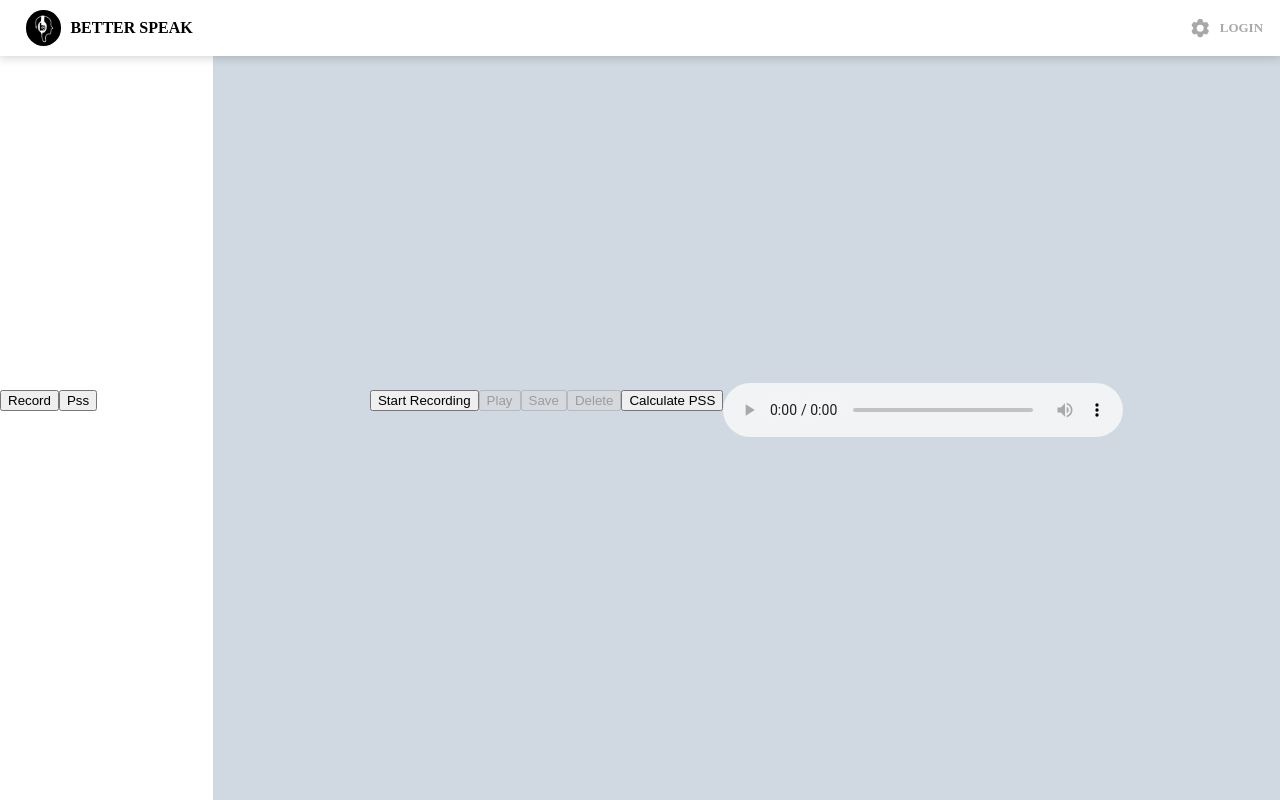
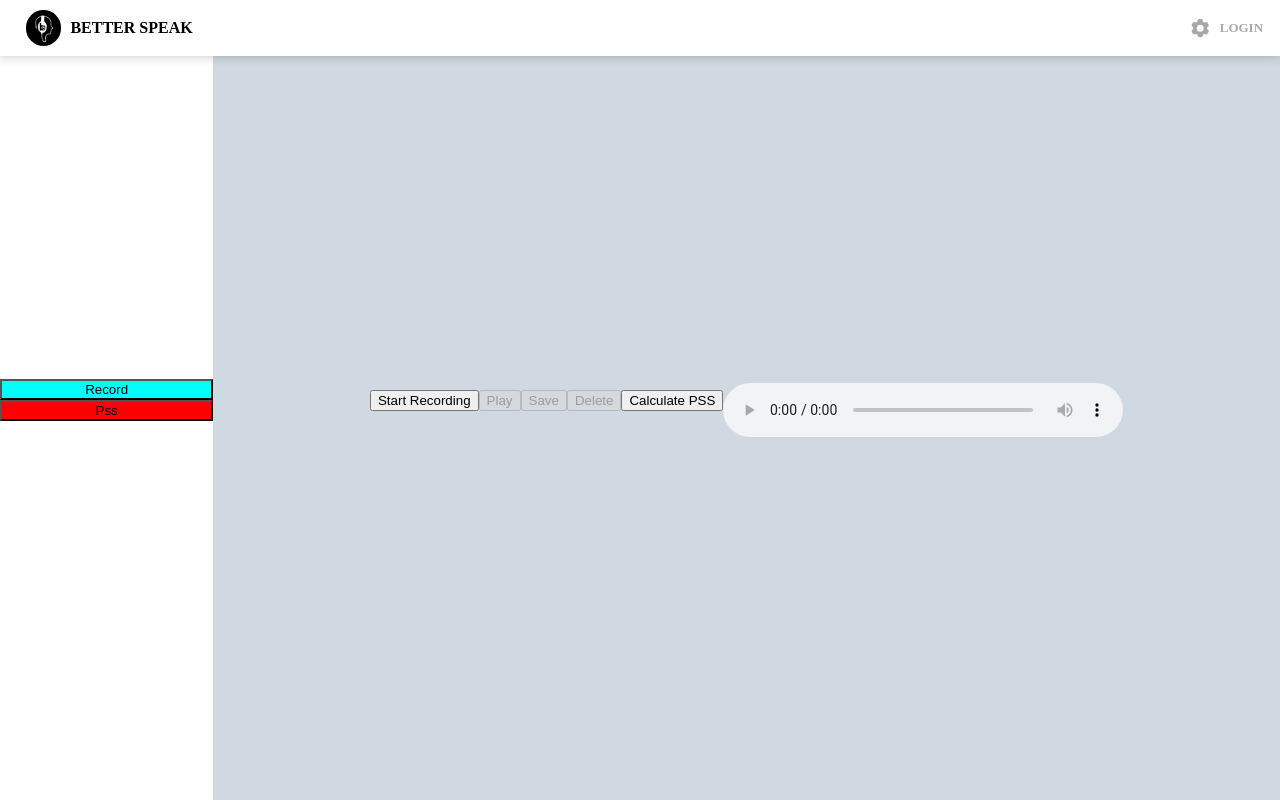
Before and after one commit to YashNK/Major-Project-Desktop, a React (Create React App) app: page /dashboard in a window 1280 px wide. Built offline with nearby package versions, Linux system fonts and the light colour scheme.

Commit message:
added dashboard

```diff
--- a/src/App.js
+++ b/src/App.js
@@ -28,6 +28,7 @@ function App() {
         <Route path="/signup" element={<SignUp/>} />
         <Route path="/record" element={<AudioRecorder/>}/>
         <Route path="/dashboard" element={<Dashboard/>}/>
+
       </Routes>
     </BrowserRouter>
     </authContext.Provider>
--- a/src/Components/ButtonGroup.js
+++ b/src/Components/ButtonGroup.js
@@ -1,11 +1,14 @@
 import React from 'react'
 import './ButtonGrp.css'
-function ButtonGroup({buttons}) {
+function ButtonGroup({buttons, isSelected, setIsSelected}) {
   return (
     <div className='button-div'>
         {
-            buttons.map((text)=>{
-                return <button className=''>{text}</button>
+            buttons.map((text, index)=>{
+                return <button
+                className={isSelected == index ? "selected-btn" : "btn"}
+                onClick={()=>setIsSelected(index)}
+                >{text}</button>
             })
         }
     </div>
--- a/src/Components/ButtonGrp.css
+++ b/src/Components/ButtonGrp.css
@@ -1,3 +1,12 @@
 .button-div{
     width: 20%;
+    display: flex;
+    flex-direction: column;
+    justify-content: center;
 }
+.selected-btn{
+    background-color: aqua;
+}
+.btn{
+    background-color: red;
+}
--- a/src/Screens/AudioRecorder.css
+++ b/src/Screens/AudioRecorder.css
@@ -1,7 +1,17 @@
+.record-container{
+    width: 100vw;
+    height: 100vh;
+    display: flex;
+  }
   audio {
     margin-top: 20px;
     width: 100%;
     max-width: 400px;
+  }
+  .left-drawer{
+    width: 20%;
+    height: 100%;
+    background-color: rgb(247, 255, 255);
   }
   .right-drawer{
     display: flex;
--- a/src/Screens/AudioRecorder.js
+++ b/src/Screens/AudioRecorder.js
@@ -82,6 +82,7 @@ const AudioRecorder = () => {
 
 
   return (
+    <div className="record-container">
       <div className='right-drawer'>
         <button onClick={recording ? handleStopRecording : handleStartRecording}>
         {recording ? 'Stop Recording' : 'Start Recording'}
@@ -92,6 +93,7 @@ const AudioRecorder = () => {
         <button>Calculate PSS</button>
         <audio ref={audioRef} controls />
       </div>
+    </div>
   );
 };
 
--- a/src/Screens/Dashboard.js
+++ b/src/Screens/Dashboard.js
@@ -1,16 +1,28 @@
-import React from 'react'
+import React, { useState } from 'react'
 import './Dashboard.css'
 import ButtonGroup from '../Components/ButtonGroup'
 import AudioRecorder from './AudioRecorder'
+import PssCalculation from './PssCalculation'
+
+const buttons = [
+  "Record", "Pss"
+]
+
+const RenderComponent = ({index}) => {
+  switch (index) {
+    case 0: return <AudioRecorder />
+      break;
+    case 1: return <PssCalculation />
+      break;
+  }
+}
 
 function Dashboard() {
-  const buttons = [
-    "Record", "Pss"
-  ]
+  const [isSelected, setIsSelected] = useState(0);
   return (
     <div className='dash-container'>
-      <ButtonGroup buttons={buttons} />
-      <AudioRecorder />
+      <ButtonGroup buttons={buttons} isSelected={isSelected} setIsSelected={setIsSelected} />
+      <RenderComponent index={isSelected} />
     </div>
   )
 }
--- a/src/Screens/Pss.js
+++ /dev/null
@@ -1,11 +0,0 @@
-import React from 'react'
-
-const Pss = () => {
-  return (
-    <div>
-      Calculating PSS
-    </div>
-  )
-}
-
-export default Pss
--- /dev/null
+++ b/src/Screens/PssCal.css
@@ -0,0 +1,13 @@
+.pss-container{
+    width: 100vw;
+    height: 100vh;
+    display: flex;
+  }
+  .right-drawer{
+    display: flex;
+    align-items: center;
+    justify-content: center;
+    width: 100%;
+    height: 100%;
+    background-color: rgb(208, 217, 225);
+  }
--- /dev/null
+++ b/src/Screens/PssCalculation.js
@@ -0,0 +1,13 @@
+import React from 'react'
+import './PssCal.css'
+const PssCalculation = () => {
+  return (
+    <div className="pss-container">
+      <div className='right-drawer'>
+       pss Calculate
+      </div>
+    </div>
+  )
+}
+
+export default PssCalculation
```
